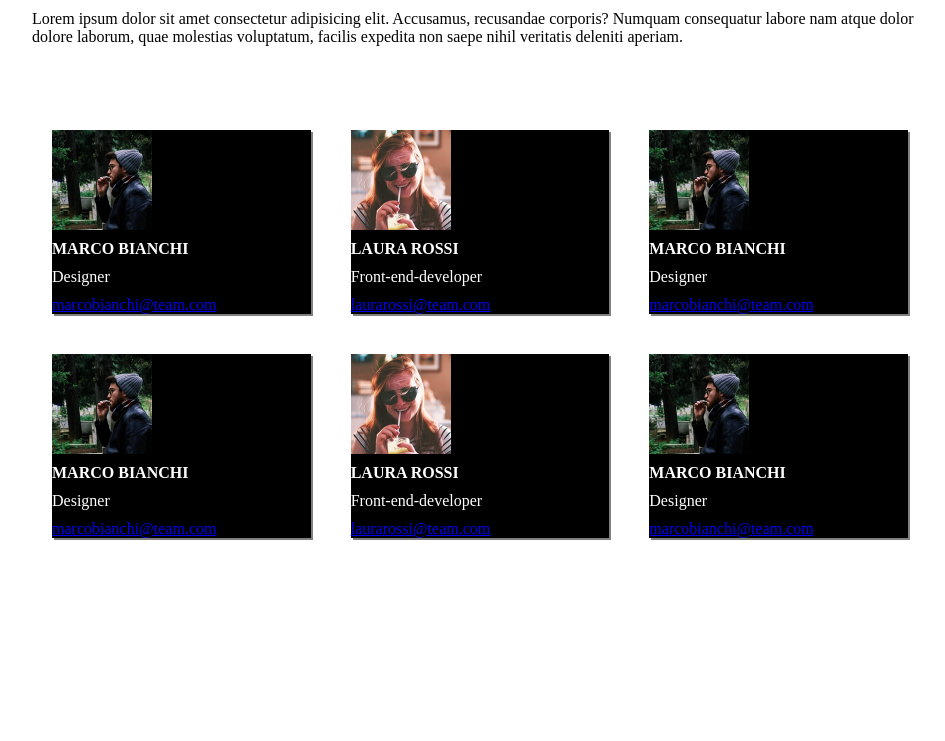
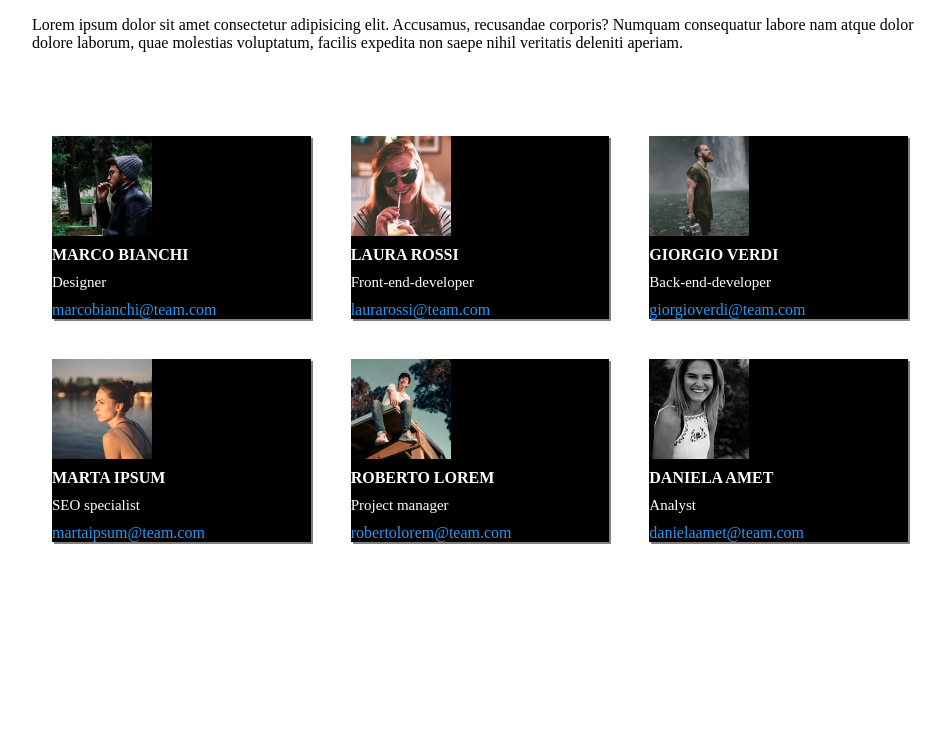
Before and after one commit to MaTtiaa01/html-css-float-cards, a plain HTML site: page index.html in a window 1280 px wide. Shown: the part 59-800 px from the top of the page, without its empty margins (160-1105 px from the left). Drawn offline with Linux system fonts and the light colour scheme.

Commit message:
add decoration

```diff
--- a/assets/css/style.css
+++ b/assets/css/style.css
@@ -14,6 +14,7 @@ h1{
     text-align: center;
     color: rgb(224, 33, 33);
     margin-bottom: 2rem;
+    font-family: 'Roboto Mono', monospace;
 }
 
 .container > p{
@@ -21,11 +22,18 @@ h1{
 }
 
 
+
+
 /* utilities */
 .clearfix::after{
     content: "";
     display: table;
     clear: both;
+}
+
+a{
+    text-decoration: none;
+    color: rgb(40, 150, 240);
 }
 
 /* main */
@@ -61,4 +69,5 @@ span{
 
 .card_text > p{
     margin: 10px 0;
+    font-size: 15px;
 }
--- a/index.html
+++ b/index.html
@@ -4,6 +4,9 @@
     <meta charset="UTF-8">
     <meta http-equiv="X-UA-Compatible" content="IE=edge">
     <meta name="viewport" content="width=device-width, initial-scale=1.0">
+    <link rel="preconnect" href="https://fonts.googleapis.com">
+    <link rel="preconnect" href="https://fonts.gstatic.com" crossorigin>
+    <link href="https://fonts.googleapis.com/css2?family=Roboto+Mono&display=swap" rel="stylesheet">
     <link rel="stylesheet" href="./assets/css/style.css">
     <title>float-cards</title>
 </head>
@@ -34,9 +37,9 @@
 
             <div class="card_container">
                 <div class="card clearfix">
-                    <img src="./assets/img/male1.png" alt="ragazzo al parco" >
+                    <img src="./assets/img/male2.png" alt="ragazzo al parco" >
                     <div class="card_text">
-                        <strong>MARCO BIANCHI</strong>  <p>Designer</p> <a href="#">marcobianchi@team.com</a>
+                        <strong>GIORGIO VERDI</strong>  <p>Back-end-developer</p> <a href="#">giorgioverdi@team.com</a>
                     </div>
 
                 </div>
@@ -47,9 +50,9 @@
         <div class="row clearfix">
             <div class="card_container">
                 <div class="card clearfix">
-                    <img src="./assets/img/male1.png" alt="ragazzo al parco" >
+                    <img src="./assets/img/female2.png" alt="ragazzo al parco" >
                     <div class="card_text">
-                        <strong>MARCO BIANCHI</strong>  <p>Designer</p> <a href="#">marcobianchi@team.com</a>
+                        <strong>MARTA IPSUM</strong>  <p>SEO specialist</p> <a href="#">martaipsum@team.com</a>
                     </div>
 
                 </div>
@@ -57,9 +60,9 @@
 
             <div class="card_container">
                 <div class="card clearfix">
-                    <img src="./assets/img/female1.png" alt="ragazza che beve un frullato" >
+                    <img src="./assets/img/male3.png" alt="ragazza che beve un frullato" >
                     <div class="card_text">
-                        <strong>LAURA ROSSI</strong>  <p>Front-end-developer</p> <a href="#">laurarossi@team.com</a>
+                        <strong>ROBERTO LOREM</strong>  <p>Project manager</p> <a href="#">robertolorem@team.com</a>
                     </div>
 
                 </div>
@@ -67,9 +70,9 @@
 
             <div class="card_container">
                 <div class="card clearfix">
-                    <img src="./assets/img/male1.png" alt="ragazzo al parco" >
+                    <img src="./assets/img/female3.png" alt="ragazzo al parco" >
                     <div class="card_text">
-                        <strong>MARCO BIANCHI</strong>  <p>Designer</p> <a href="#">marcobianchi@team.com</a>
+                        <strong>DANIELA AMET</strong>  <p>Analyst</p> <a href="#">danielaamet@team.com</a>
                     </div>
 
                 </div>
```
